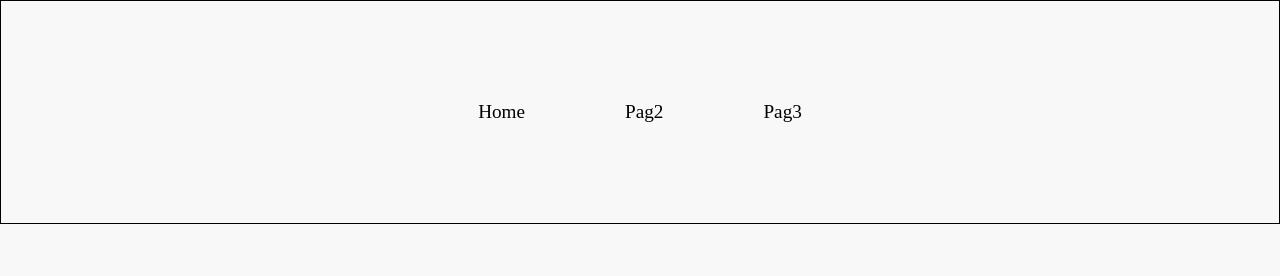
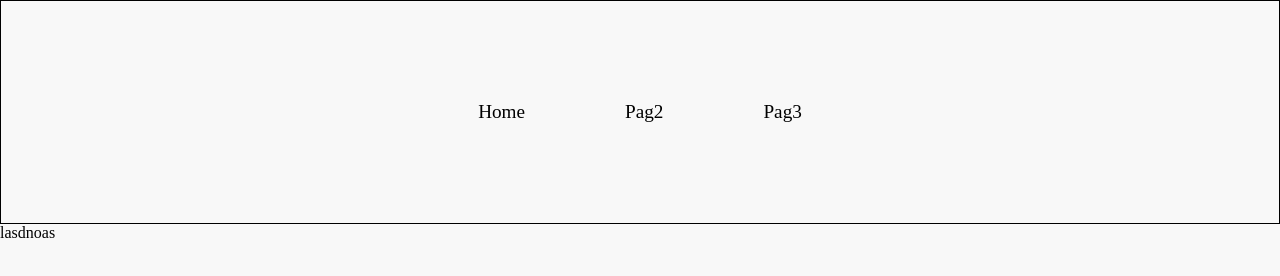
Before and after one commit to Luigiverderio/luigicurso, a plain HTML site: page index.html in a window 1280 px wide. Drawn offline with Linux system fonts and the light colour scheme.

Commit message:
Ajustando configurações

```diff
--- a/index.html
+++ b/index.html
@@ -14,5 +14,8 @@
       <li><a href="#">Pag3</a></li>
     </ul>
   </header>
+  <main>
+    lasdnoas
+  </main>
 </body>
 </html>
```
